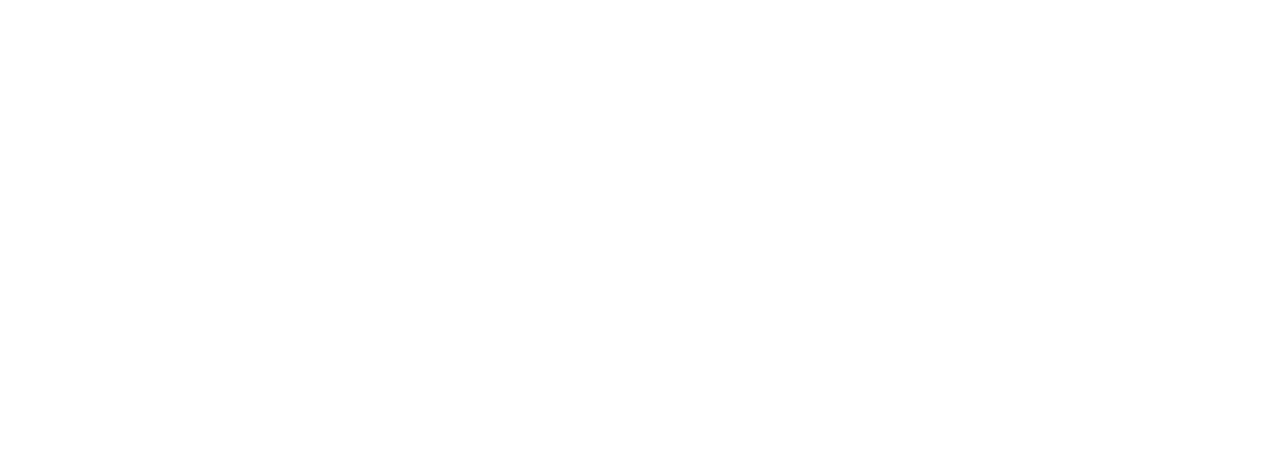
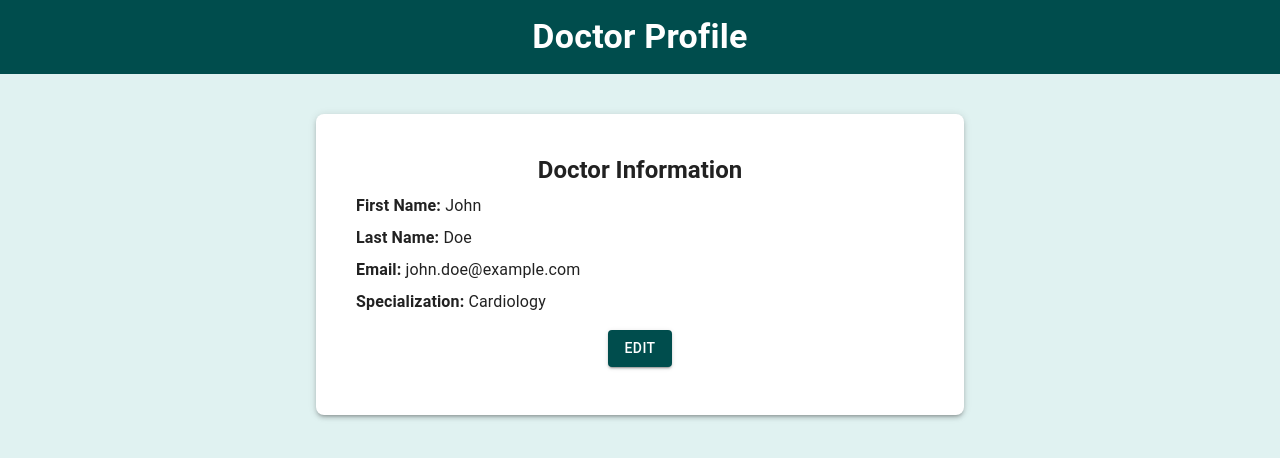
Before and after one commit to IsidoraJov/HealthAppointProject, a React (Create React App) app in the folder my-app/: page /profile in a window 1280 px wide. Before the commit this address had no page. Shown: the top 458 px of the page. Built offline with nearby package versions, Linux system fonts and the light colour scheme; the HTML template or start-up script is replaced by a standard one.

Commit message:
Calendar

```diff
--- a/my-app/package.json
+++ b/my-app/package.json
@@ -7,6 +7,7 @@
     "@emotion/styled": "^11.14.0",
     "@fullcalendar/daygrid": "^6.1.15",
     "@fullcalendar/interaction": "^6.1.15",
+    "@fullcalendar/list": "^6.1.15",
     "@fullcalendar/react": "^6.1.15",
     "@fullcalendar/timegrid": "^6.1.15",
     "@mui/icons-material": "^6.2.0",
--- a/my-app/src/App.jsx
+++ b/my-app/src/App.jsx
@@ -6,7 +6,8 @@
 import Login from "./pages/login/Login";
 import ProtectedRoute from "./components/ProtectedRoute";
 import Dashboard from "./pages/Dashboard";
-
+import DoctorProfile from "./pages/DoctorProfile"
+import Doctors from "./pages/doctor/index"
 const ProtectedPage = () => <h1>Dobrodošli u zaštićenu stranicu!</h1>;
 
 const App = () => (
@@ -22,6 +23,8 @@
         }
       />
       <Route path="/dashboard" element={<Dashboard />} />
+      <Route path="/profile" element={<DoctorProfile />} />
+      <Route path="/doctors" element={<Doctors />} />
     </Routes>
   </Router>
 );
--- a/my-app/src/pages/Dashboard.jsx
+++ b/my-app/src/pages/Dashboard.jsx
@@ -1,25 +1,58 @@
-import React from "react";
-import { AppBar, Toolbar, Typography, Box, Container, Grid, Button, IconButton, Avatar, Menu, MenuItem } from "@mui/material";
+import React, { useState, useEffect } from "react";
+import { AppBar, Toolbar, Typography, Box, Container, Grid, Button, IconButton, Avatar, Menu, MenuItem , Tab, Tabs} from "@mui/material";
 import { AccountCircle } from "@mui/icons-material";
 import FullCalendar from "@fullcalendar/react";
-import dayGridPlugin from "@fullcalendar/daygrid"; // Mesečni prikaz kalendara
+import dayGridPlugin from "@fullcalendar/daygrid";
+import timeGridPlugin from '@fullcalendar/timegrid';
 import interactionPlugin from "@fullcalendar/interaction";
+import listPlugin from "@fullcalendar/list";
 import logo from "../assets/images/logoB.png";
+import { useNavigate } from "react-router-dom";
+import axios from "axios";
+
 
 const Dashboard = () => {
   const [anchorEl, setAnchorEl] = React.useState(null);
   const handleMenuOpen = (event) => setAnchorEl(event.currentTarget);
   const handleMenuClose = () => setAnchorEl(null);
 
+  const [tabValue, setTabValue] = useState(0); // (0 - mesecni, 1 - dnevni)
+
+  const handleTabChange = (event, newValue) => {
+    setTabValue(newValue);
+  };
+
   const handleNavigate = (path) => {
     console.log(`Navigacija ka: ${path}`);
-    // Ovde dodaj logiku za navigaciju, npr. navigate('/path')
+    //  logiku
   };
+  const navigate = useNavigate();
 
-  const events = [
-    { title: "Pregled kod dr. Jovana", start: new Date(), end: new Date() },
-    { title: "Kontrola - dr. Marija", start: "2024-06-20T10:00:00", end: "2024-06-20T11:00:00" },
-  ];
+
+  const [events, setEvents] = useState([]);
+  const fetchAppointments = async () => {
+    try {
+      const response = await axios.get("http://localhost:8080/appointments");
+      const serverData = response.data;
+
+
+      const formattedEvents = serverData.map((appointment) => ({
+            id: appointment.id,
+            title: appointment.title,
+            start: appointment.start,
+            end: appointment.end,
+        }));
+
+        setEvents(formattedEvents);
+        } catch (error) {
+        console.error("Error fetching appointments:", error);
+        }
+    };
+
+
+    useEffect(() => {
+        fetchAppointments();
+    }, []);
 
   return (
     <Box sx={{ display: "flex", flexDirection: "column", minHeight: "100vh", backgroundColor: "#006A6A" }}>
@@ -48,7 +81,7 @@
 
           {/* Meni za profil */}
           <Menu anchorEl={anchorEl} open={Boolean(anchorEl)} onClose={handleMenuClose}>
-            <MenuItem onClick={() => handleNavigate("/profile")}>Profile</MenuItem>
+            <MenuItem onClick={() => navigate("/profile")}>Profile</MenuItem>
             <MenuItem onClick={() => handleNavigate("/login")}>Logout</MenuItem>
           </Menu>
         </Toolbar>
@@ -59,7 +92,7 @@
         <Button color="inherit" onClick={() => handleNavigate("/patients")} sx={{ color: "white", marginX: 2 }}>
           Patients
         </Button>
-        <Button color="inherit" onClick={() => handleNavigate("/doctors")} sx={{ color: "white", marginX: 2 }}>
+        <Button color="inherit" onClick={() => navigate("/doctors")} sx={{ color: "white", marginX: 2 }}>
           Doctors
         </Button>
         <Button color="inherit" onClick={() => handleNavigate("/departments")} sx={{ color: "white", marginX: 2 }}>
@@ -69,11 +102,11 @@
 
 
       {/* Kalendar */}
-      <Container sx={{ flexGrow: 1, marginY: 4 }}>
+      <Container sx={{ flexGrow: 1, marginY: 2 }}>
         <Grid container justifyContent="center">
-          <Grid item xs={12} md={10}>
-            <Typography variant="h5" gutterBottom align="center" color="white">
-              Zakazani termini
+          <Grid item xs={12} md={12} lg={12}>
+            <Typography variant="h4" gutterBottom align="center" color="white">
+            Scheduled Appointments
             </Typography>
 
             <Box sx={{ marginBottom: 4 }}>
@@ -98,14 +131,43 @@
                 </Box>
                 </Box>
             <Box sx={{ backgroundColor: "white", borderRadius: 2, boxShadow: 3, padding: 2 }}>
-              <FullCalendar
+             {/* <FullCalendar
                 plugins={[dayGridPlugin, interactionPlugin]}
                 initialView="dayGridMonth"
                 events={events}
                 editable
                 selectable
                 height="80vh"
-              />
+              />*/}
+              <Box sx={{ width: '100%' }}>
+      <Tabs value={tabValue} onChange={handleTabChange} centered>
+        <Tab label="Monthly view" />
+        <Tab label="Daily view" />
+      </Tabs>
+
+      <Box sx={{ padding: '20px' }}>
+
+        {tabValue === 0 && (
+          <FullCalendar
+                plugins={[dayGridPlugin, interactionPlugin]}
+                initialView="dayGridMonth"
+                events={events}
+                editable
+                selectable
+                height="80vh"
+          />
+        )}
+
+        {/* FullCalendar za dnevni prikaz */}
+        {tabValue === 1 && (
+          <FullCalendar
+            plugins={[timeGridPlugin, interactionPlugin]}
+            initialView="timeGridDay" // Dnevni prikaz
+            events={events}
+          />
+        )}
+      </Box>
+    </Box>
             </Box>
           </Grid>
         </Grid>
--- /dev/null
+++ b/my-app/src/pages/DoctorProfile.jsx
@@ -0,0 +1,100 @@
+import React, { useState } from "react";
+import { Box, Button, Card, CardContent, Typography, TextField } from "@mui/material";
+
+const DoctorProfile = () => {
+  const [isEditing, setIsEditing] = useState(false);
+
+  // Dummy podaci za doktora
+  const [doctorData, setDoctorData] = useState({
+    firstName: "John",
+    lastName: "Doe",
+    email: "john.doe@example.com",
+    specialization: "Cardiology",
+  });
+
+  const handleEdit = () => setIsEditing((prev) => !prev);
+  const handleChange = (e) => {
+    const { name, value } = e.target;
+    setDoctorData({ ...doctorData, [name]: value });
+  };
+
+  return (
+    <Box sx={{ height: "100vh", backgroundColor: "#E0F2F1" }}>
+      {/* Header */}
+      <Box sx={{ backgroundColor: "#004D4D", padding: 2, color: "white", display: "flex", justifyContent: "center" }}>
+        <Typography variant="h4" fontWeight="bold">Doctor Profile</Typography>
+      </Box>
+
+      {/* Profil podaci */}
+      <Box sx={{ display: "flex", justifyContent: "center", marginTop: 5 }}>
+        <Card sx={{ maxWidth: 600, width: "100%", boxShadow: 3, padding: 3, borderRadius: 2 }}>
+          <CardContent>
+            <Typography variant="h5" fontWeight="bold" align="center" gutterBottom>
+              Doctor Information
+            </Typography>
+
+            {isEditing ? (
+              <>
+                <TextField
+                  label="First Name"
+                  name="firstName"
+                  value={doctorData.firstName}
+                  onChange={handleChange}
+                  fullWidth
+                  margin="normal"
+                />
+                <TextField
+                  label="Last Name"
+                  name="lastName"
+                  value={doctorData.lastName}
+                  onChange={handleChange}
+                  fullWidth
+                  margin="normal"
+                />
+                <TextField
+                  label="Email"
+                  name="email"
+                  value={doctorData.email}
+                  onChange={handleChange}
+                  fullWidth
+                  margin="normal"
+                />
+                <TextField
+                  label="Specialization"
+                  name="specialization"
+                  value={doctorData.specialization}
+                  onChange={handleChange}
+                  fullWidth
+                  margin="normal"
+                />
+              </>
+            ) : (
+              <>
+                <Typography variant="body1" sx={{ marginBottom: 1 }}>
+                  <strong>First Name:</strong> {doctorData.firstName}
+                </Typography>
+                <Typography variant="body1" sx={{ marginBottom: 1 }}>
+                  <strong>Last Name:</strong> {doctorData.lastName}
+                </Typography>
+                <Typography variant="body1" sx={{ marginBottom: 1 }}>
+                  <strong>Email:</strong> {doctorData.email}
+                </Typography>
+                <Typography variant="body1" sx={{ marginBottom: 1 }}>
+                  <strong>Specialization:</strong> {doctorData.specialization}
+                </Typography>
+              </>
+            )}
+
+            <Box sx={{ display: "flex", justifyContent: "center", marginTop: 2 }}>
+              <Button variant="contained" color="primary" onClick={handleEdit} sx={{ backgroundColor: "#004D4D" }}>
+                {isEditing ? "Save" : "Edit"}
+              </Button>
+            </Box>
+          </CardContent>
+        </Card>
+      </Box>
+    </Box>
+  );
+};
+
+export default DoctorProfile;
```
Also changed, not shown: 2 other files (tests, documents, lock files or other folders).
